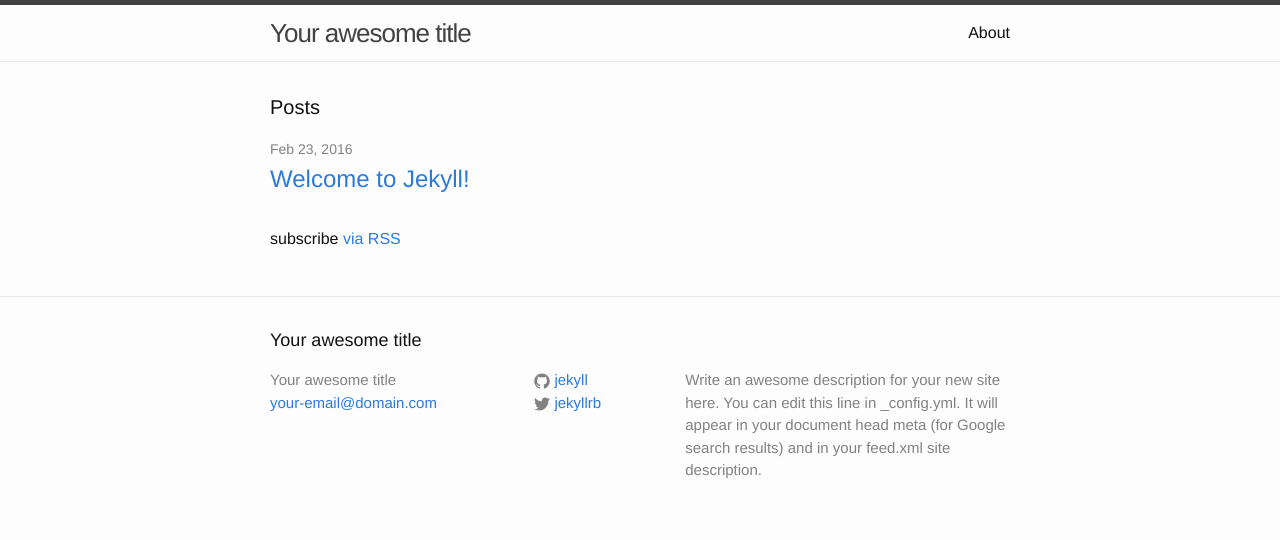
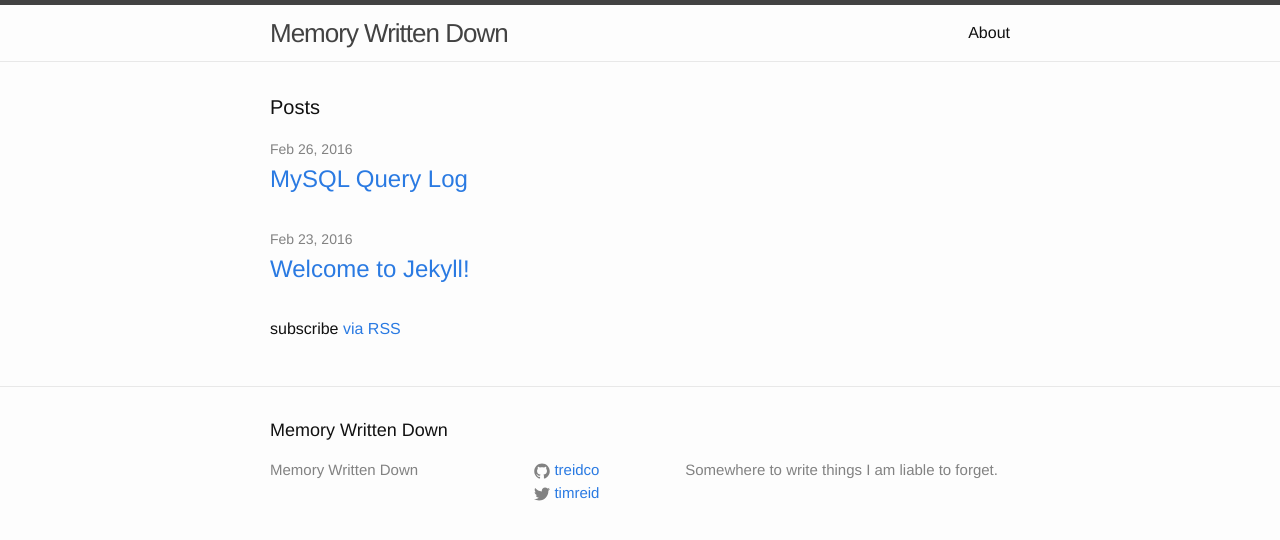
Before and after one commit to treidco/treidco.github.io, a Jekyll site: the page built from index.html, in a window 1280 px wide. Shown: the top 540 px of the page. Built offline with Jekyll 4.4.1, drawn with Linux system fonts in a browser that asks for light colours.

Commit message:
MySQL Query Log and minor updates
 Changes to be committed:
	modified:   _config.yml
    -- some minor updates to blurb
	new file:   _posts/2016-02-26-mysql-query-log.md
    -- enabling mysql query log

```diff
--- a/_config.yml
+++ b/_config.yml
@@ -6,16 +6,14 @@
 # 'jekyll serve'. If you change this file, please restart the server process.
 
 # Site settings
-title: Your awesome title
-email: your-email@domain.com
+title: Memory Written Down
+#email: your-email@domain.com
 description: > # this means to ignore newlines until "baseurl:"
-  Write an awesome description for your new site here. You can edit this
-  line in _config.yml. It will appear in your document head meta (for
-  Google search results) and in your feed.xml site description.
+  Somewhere to write things I am liable to forget.
 baseurl: "" # the subpath of your site, e.g. /blog
-url: "http://yourdomain.com" # the base hostname & protocol for your site
-twitter_username: jekyllrb
-github_username:  jekyll
+url: "http://treidco.github.io" # the base hostname & protocol for your site
+twitter_username: timreid
+github_username:  treidco
 
 # Build settings
 markdown: kramdown
```
Also changed, not shown: _posts/2016-02-26-mysql-query-log.md (added, +14 -0 lines).
